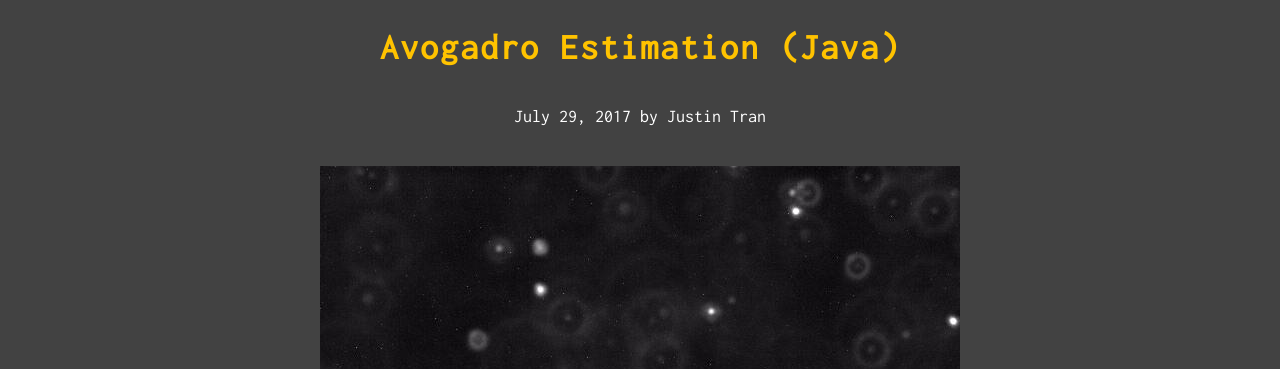
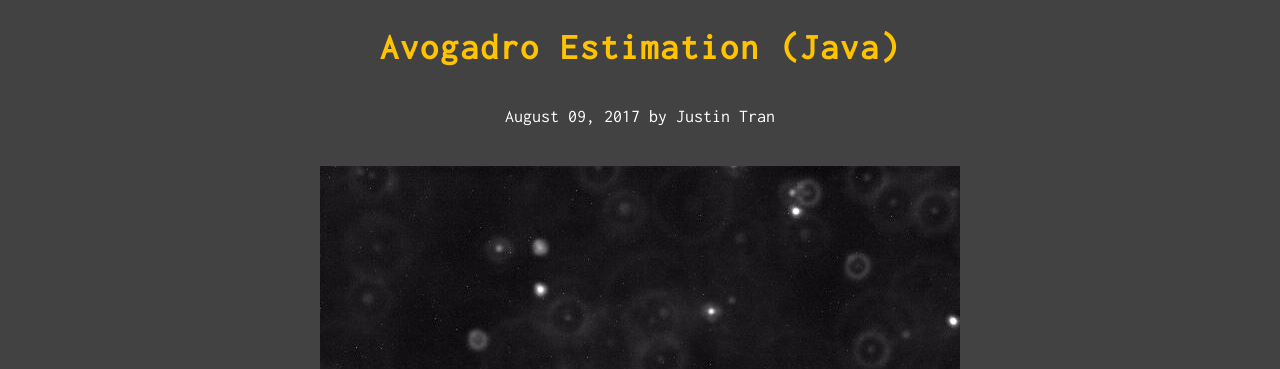
Before and after one commit to justintranjt/justintranjt.github.io, a Jekyll site: the page built from _projects/2017-07-29-avogadro-estimation.md, in a window 1280 px wide and 900 px high. Shown: the part 390-759 px from the top of the window. Built offline with Jekyll 4.4.1, drawn with Linux system fonts in a browser that asks for light colours.

Commit message:
Update 2017-07-29-avogadro-estimation.md

```diff
--- a/_projects/2017-07-29-avogadro-estimation.md
+++ b/_projects/2017-07-29-avogadro-estimation.md
@@ -1,7 +1,7 @@
 ---
 layout: post
 title: "Avogadro Estimation (Java)"
-date: 2017-07-29
+date: 2017-08-09
 description: Estimates the Avogadro Constant by analyzing Brownian motion in polystyrene beads suspended in water
 image: /projects/frame00000.jpg
 ---
```
